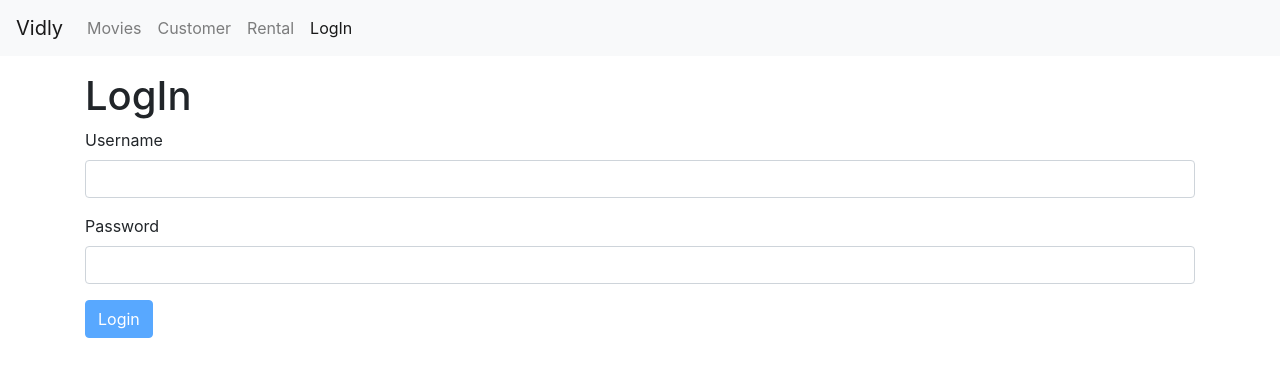
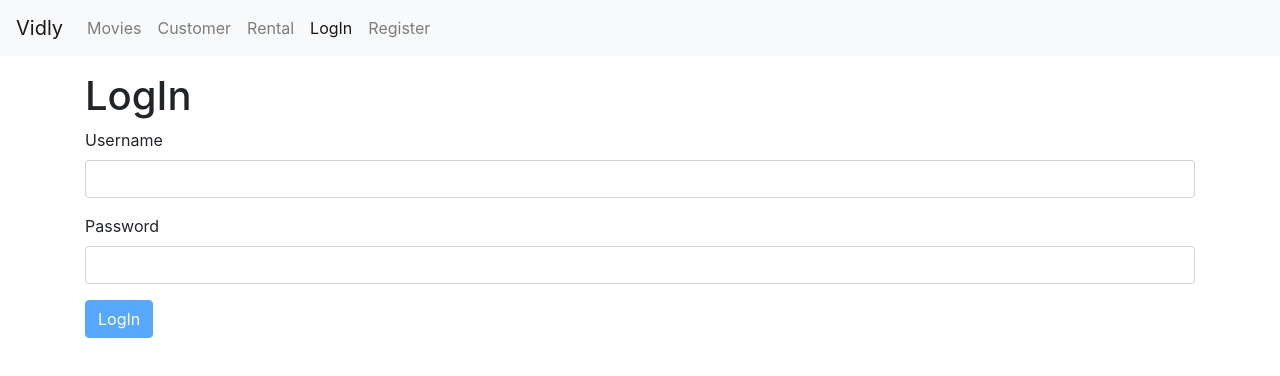
Before and after one commit to anilrai01/react-basics, a React (Create React App) app: page /login in a window 1280 px wide. Shown: the top 376 px of the page. Built offline with nearby package versions, Linux system fonts and the light colour scheme.

Commit message:
Added Movie Detail Session

```diff
--- a/src/App.js
+++ b/src/App.js
@@ -3,10 +3,13 @@ import { Route, Switch, Redirect } from "react-router-dom";
 import Movies from "./components/movies";
 import Rentals from "./components/rentals";
 import NotFound from "./components/notFound";
-import MoviesDetails from "./components/moviesDetails";
 import NavBar from "./components/nabvar";
 import Customers from "./components/customers";
 import LogInForm from "./components/loginForm";
+import MoviesDetails from "./components/moviesDetails";
+import MovieForm from "./components/movieForm";
+import Register from "./components/registerForm";
+
 import "./App.css";
 
 class App extends Component {
@@ -20,13 +23,15 @@ class App extends Component {
           {/* <h1> Hello World</h1> */}
           {/* <Movies /> */}
           <Switch>
+            <Route path="/movie/new" exact component={MovieForm} />
+            <Route path="/register" component={Register} />
             <Route path="/login" component={LogInForm} />
             <Route path="/customers" component={Customers} />
             <Route path="/rentals" component={Rentals} />
-            <Route path="/moviesDetails/:id" component={MoviesDetails}></Route>
-            <Route path="/not-found" component={NotFound} />
+            <Route path="/moviesDetails/:id" component={MoviesDetails} />
             <Route path="/movies" component={Movies}></Route>
             <Redirect from="/" exact to="/movies"></Redirect>
+            <Route path="/not-found" component={NotFound} />
             <Redirect to="/not-found"></Redirect>
           </Switch>
         </main>
--- a/src/components/common-comp/form.jsx
+++ b/src/components/common-comp/form.jsx
@@ -1,5 +1,7 @@
 import React, { Component } from "react";
 import Joi from "joi-browser";
+import Input from "./input";
+
 
 class Form extends Component {
   state = {
@@ -53,6 +55,31 @@ class Form extends Component {
 
     this.setState({ data, errors });
   };
+
+  renderButton(label){
+    return (
+      <button disabled={this.validate()} className="btn btn-primary">
+        {label}
+      </button>
+    )
+  };
+
+  renderInput(name, label, type){
+    const { data, errors } = this.state;
+
+    return (
+      <Input
+      name={name}
+      value={data[name]}
+      label={label}
+      type={type}
+      onChange={this.handleChange}
+      error={errors[name]}
+    />
+    )
+  }
+
+  renderSelect(){}
 }
 
 export default Form;
--- a/src/components/common-comp/input.jsx
+++ b/src/components/common-comp/input.jsx
@@ -11,6 +11,7 @@ const Input = ({ name, label, value, type, error, onChange }) => {
           type={type}
           className="form-control"
         />
+
       {error && <div className="alert alert-danger">{error}</div>}
     </div>
   );
--- a/src/components/loginForm.jsx
+++ b/src/components/loginForm.jsx
@@ -1,6 +1,5 @@
 import React from "react";
 import Joi from "joi-browser";
-import Input from "./common-comp/input";
 import Form from "./common-comp/form";
 
 class LogInForm extends Form {
@@ -23,31 +22,14 @@ class LogInForm extends Form {
   };
 
   render() {
-    const { data, errors } = this.state;
 
     return (
       <div>
         <h1>LogIn</h1>
         <form onSubmit={this.handleSubmit}>
-          <Input
-            name="username"
-            value={data.username}
-            label="Username"
-            type="text"
-            onChange={this.handleChange}
-            error={errors.username}
-          />
-          <Input
-            name="password"
-            value={data.password}
-            label="Password"
-            type="password"
-            onChange={this.handleChange}
-            error={errors.password}
-          />
-          <button disabled={this.validate()} className="btn btn-primary">
-            Login
-          </button>
+         {this.renderInput("username", "Username", "text")}
+         {this.renderInput("password", "Password", "password")}
+         {this.renderButton("LogIn")}
         </form>
       </div>
     );
--- /dev/null
+++ b/src/components/movieForm.jsx
@@ -0,0 +1,94 @@
+import React from "react";
+import Form from "./common-comp/form";
+import Joi from "joi-browser";
+import { getMovie, saveMovie } from "../services/fakeMovieService";
+import { getGenres } from "../services/fakeGenreService";
+import _ from "lodash";
+
+class MovieForm extends Form {
+  state = {
+    data: {
+      title: "",
+      genreId: "",
+      number: "",
+      rate: ""
+    },
+
+    errors: {},
+    genres: []
+  };
+
+  schema = {
+    _id: Joi.string(),
+    title: Joi.string()
+      .required()
+      .label("Title"),
+
+    genre: Joi.string()
+      .required()
+      .label("Genre"),
+
+    number: Joi.number()
+      .required()
+      .min(0)
+      .max(100)
+      .label("Number In Stock"),
+
+    rate: Joi.number()
+      .required()
+      .min(0)
+      .max(10)
+      .label("Daily Rental Rate")
+  };
+
+  componentDidMount() {
+    const genres = getGenres();
+    this.setState({ genres });
+
+    const movieId = this.props.match.params.id;
+    if (movieId === "new") return;
+
+    const movie = getMovie(movieId);
+    if (!movie) return this.props.history.replace("/not-found");
+
+    this.setState({ data: this.mapToViewModel(movie) });
+  }
+
+  mapToViewModel(movie) {
+    return {
+      _id: movie._id,
+      title: movie.title,
+      genreId: movie.genre._id,
+      number: movie.numberInStock,
+      rate: movie.dailyRentalRate
+    };
+  }
+
+  reDirect = () => {
+    this.props.history.push("/");
+  };
+
+  afterSubmit = () => {
+    // if(this)
+    console.log("Edited");
+  };
+
+  render() {
+    // const { id } = this.props.match.params;
+    // console.log("Inside Render",this.state.movieID)
+    return (
+      <div>
+        <h1>Movie Form</h1>
+        <form onSubmit={this.handleSubmit}>
+          {this.renderInput("title", "Title", "text")}
+          {this.renderInput("genre", "Genre", "text")}
+          {this.renderInput("number", "Number In Stock", "number")}
+          {this.renderInput("rate", "Rate", "number")}
+          {this.renderButton("Save")}
+        </form>
+      </div>
+    );
+  }
+}
+
+export default MovieForm;
--- a/src/components/movies.jsx
+++ b/src/components/movies.jsx
@@ -6,6 +6,7 @@ import ListGroup from "./common-comp/listGroup";
 import { getGenres } from "../services/fakeGenreService";
 import MovieTable from "./moviesTable";
 import _ from "lodash";
+import { Link } from "react-router-dom";
 
 class Movie extends Component {
   state = {
@@ -92,6 +93,9 @@ class Movie extends Component {
             />
           </div>
           <div className="col">
+            <Link to="/movie/new">
+              <button className="btn btn-primary mb-3 mt-2">New Movie</button>
+            </Link>
             <p>Showing {totalCount} movies in the databases</p>
             <MovieTable
               movies={movies}
--- a/src/components/nabvar.jsx
+++ b/src/components/nabvar.jsx
@@ -42,6 +42,11 @@ class NavBar extends Component {
                 LogIn
               </NavLink>
             </li>
+            <li className="nav-item">
+              <NavLink className="nav-link" to="/register">
+                Register
+              </NavLink>
+            </li>
           </ul>
         </div>
       </nav>
--- /dev/null
+++ b/src/components/registerForm.jsx
@@ -0,0 +1,48 @@
+import React from 'react';
+import Joi from "joi-browser";
+import Form from "./common-comp/form";
+
+
+class RegisterForm extends Form {
+    state = {
+        data: { username: "", email: "", password:""},
+        errors: {}
+     }
+
+    schema = {
+        email: Joi.string()
+            .email()
+            .required()
+            .label("Email"),
+
+        password: Joi.string()
+            .min(5)
+            .required()
+            .label("Password"),
+
+        username: Joi.string()
+            .required()
+            .label("Username")
+    }
+
+    afterSubmit = () => {
+
+        console.log("Registered");
+      };
+
+    render() {
+        return (
+            <div>
+                <h1>Register</h1>
+                <form onSubmit={this.handleSubmit}>
+                    {this.renderInput("email", "Username", "email")}
+                    {this.renderInput("password", "Password", "password")}
+                    {this.renderInput("username", "Name", "text")}
+                    {this.renderButton("Register")}
+                </form>
+            </div>
+         );
+    }
+}
+
+export default RegisterForm;
```
Lines whose indentation alone changed are shown as unchanged.
